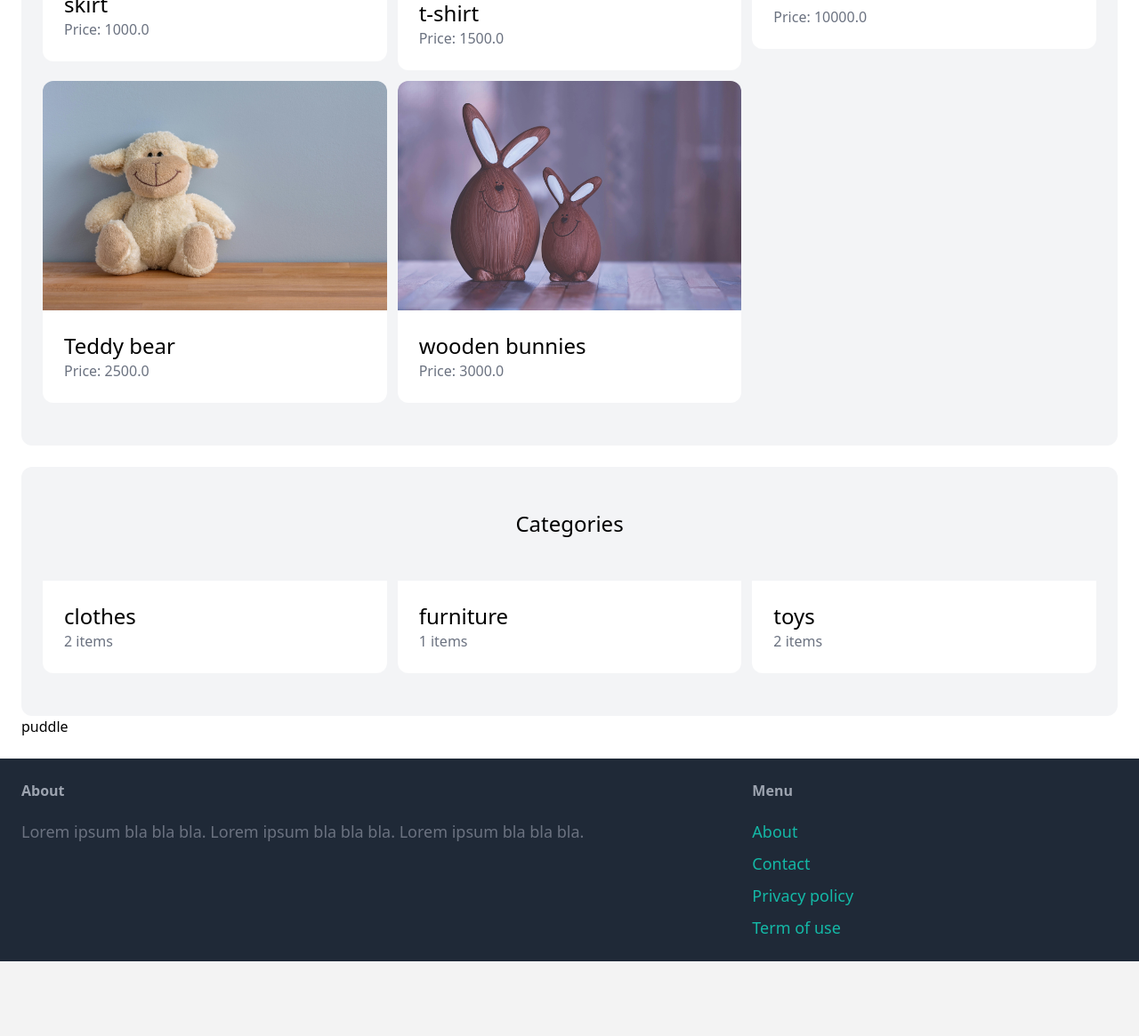
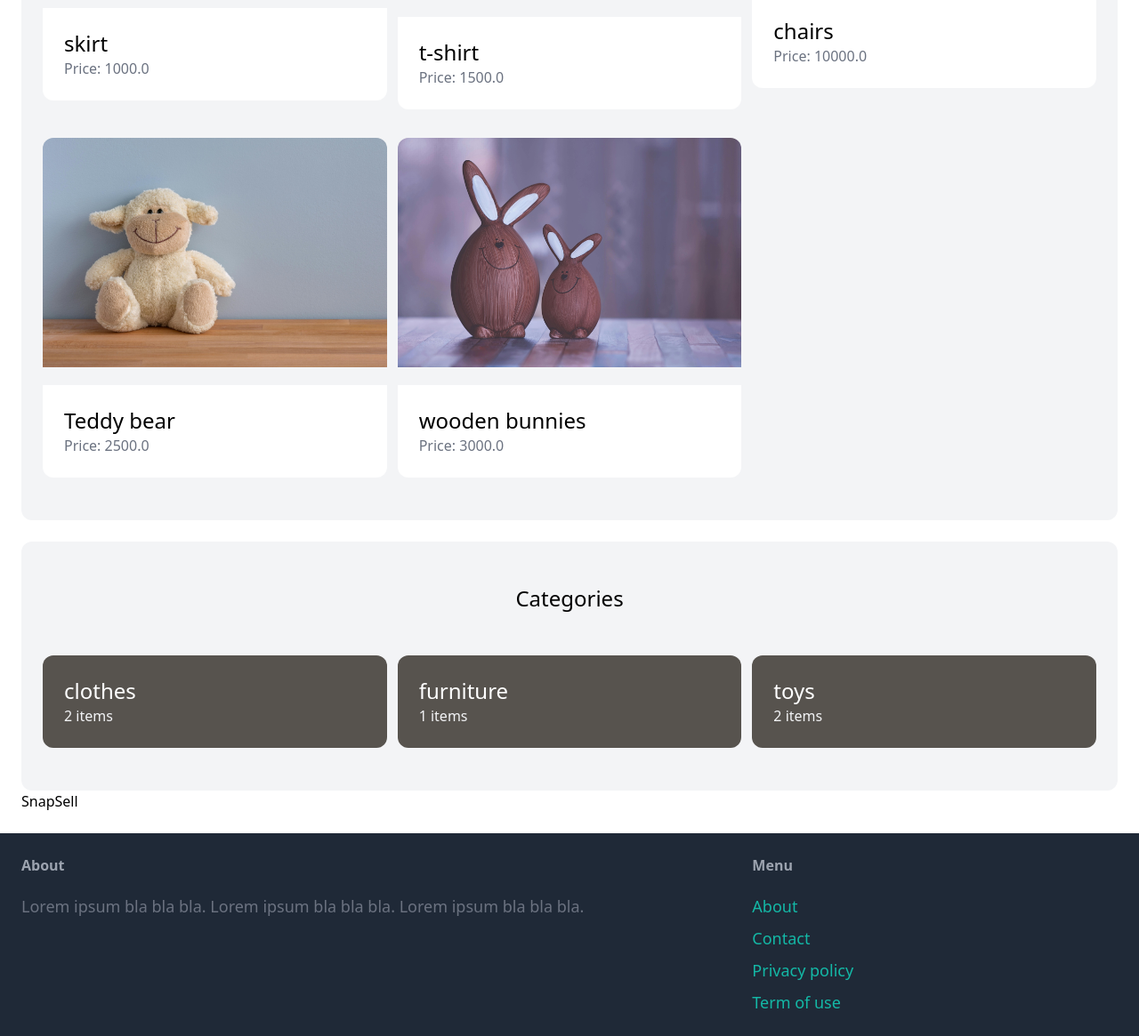
Before and after one commit to tiwarimanvi/SnapSell, a Django app: page / in a window 1280 px wide. Shown: the part 568-1733 px from the top of the page at 89% size. Before the commit the page ends 1649 px from the top, so only its background shows below. Run offline with Django 5.2, Linux system fonts and the light colour scheme; data comes from the database, SQL or seed files in the repository; both versions use the stored data as it was after the commit; some libraries are stand-ins or nearby versions.

Commit message:
changed some styling

```diff
--- a/conversation/templates/conversation/detail.html
+++ b/conversation/templates/conversation/detail.html
@@ -21,6 +21,6 @@
 
     {{ form.as_p }}
 
-    <button class="py-4 px-8 text-lg bg-teal-500 hover:bg-teal-700 rounded-xl text-white">Send</button>
+    <button class="py-4 px-8 text-lg bg-indigo-500  hover:bg-indigo-700 rounded-xl text-white">Send</button>
 </form>
 {% endblock %}
--- a/conversation/templates/conversation/new.html
+++ b/conversation/templates/conversation/new.html
@@ -22,6 +22,6 @@
         </div>
     {% endif %}
 
-    <button class="mt-6 py-4 px-8 text-lg bg-teal-500 hover:bg-teal-700 rounded-xl text-white">Send</button>
+    <button class="mt-6 py-4 px-8 text-lg bg-indigo-500  hover:bg-indigo-700  rounded-xl text-white">Send</button>
 </form>
 {% endblock %}
--- a/core/templates/core/base.html
+++ b/core/templates/core/base.html
@@ -3,17 +3,17 @@
 <head>
     <meta charset="UTF-8">
     <script src="https://cdn.tailwindcss.com"></script>
-    <title>Puddle</title>
+    <title>SnapSell</title>
 </head>
 <body>
 <nav class="flex justify-between items-center border-b border-gray-200">
-    <a href="/" class="text-xl">puddle</a>
+    <a href="/" class="text-2xl text-amber-500 font-bold mx-10">SnapSell</a>
     <div class="px-6 py-6  Space-x-6">
-        <a href="{% url 'items:new'%}" class="text-lg font-semibold hover:text-gray-500">New item</a>
-        <a href="{% url 'items:items'%}" class="text-lg font-semibold hover:text-gray-500">Browse</a>
+        <a href="{% url 'items:new'%}" class="text-lg font-semibold hover:text-gray-500">New item &nbsp;&nbsp;</a>
+        <a href="{% url 'items:items'%}" class="text-lg font-semibold hover:text-gray-500">Browse &nbsp;&nbsp;</a>
         {% if request.user.is_authenticated%}
-        <a href="{% url 'conversation:inbox'%}" class="px-6 py-3 text-lg font-semibold bg-teal-500 text-white rounded-xl hover:bg-teal-700">Inbox</a>
-        <a href="{% url 'dashboard:index'%}" class="px-6 py-3 text-lg font-semibold bg-gray-500 text-white rounded-xl hover:bg-gray-700">Dashboard</a>
+        <a href="{% url 'conversation:inbox'%}" class="px-6 py-3 text-lg font-semibold bg-indigo-500 text-white rounded-xl hover:bg-teal-700">Inbox</a>
+        <a href="{% url 'dashboard:index'%}" class="px-6 py-3 text-lg font-semibold bg-stone-500 text-white rounded-xl hover:bg-gray-700">Dashboard</a>
         {% else %}
         <a href="{% url 'core:signup'%}" class="px-6 py-3 text-lg font-semibold bg-teal-500 text-white rounded-xl hover:bg-teal-700">Sign up</a>
         <a href="{% url 'core:login'%}" class="px-6 py-3 text-lg font-semibold bg-gray-500 text-white rounded-xl hover:bg-gray-700">Log in</a>
@@ -23,7 +23,7 @@
 <div class="px-6 py-6">
   {% block content %}
   {% endblock %}
-    <h1>puddle</h1>
+    <h1>SnapSell</h1>
 </div>
 
 <footer class="py-6 px-6 flex justify-between bg-gray-800">
@@ -38,7 +38,7 @@
 
                 <ul class="space-y-2">
                     <li><a href="#" class="text-lg text-teal-500 hover:text-teal-700">About</a></li>
-                    <li><a href="#" class="text-lg text-teal-500 hover:text-teal-700">Contact</a></li>
+                    <li><a href="{% url 'core:contact'%}" class="text-lg text-teal-500 hover:text-teal-700">Contact</a></li>
                     <li><a href="#" class="text-lg text-teal-500 hover:text-teal-700">Privacy policy</a></li>
                     <li><a href="#" class="text-lg text-teal-500 hover:text-teal-700">Term of use</a></li>
                 </ul>
--- a/core/templates/core/index.html
+++ b/core/templates/core/index.html
@@ -1,12 +1,12 @@
 {% extends 'core/base.html' %}
 {% block content %}
 <div class="mt-6 px-6 py-12 bg-gray-100 rounded-xl">
-<h2 class="mb-12 text-2xl text-center">Newest Items</h2>
-<div class="grid grid-cols-3 gap-3">
+<h2 class="mb-12 text-3xl text-semibold text-center">Newest Items</h2>
+<div class="grid grid-cols-3 gap-3 w-50">
             {% for item in items %}
                 <div>
                     <a href="{% url 'items:detail' item.id %}">
-                        <div>
+                        <div class=" py-5">
                             <img src="{{ item.image.url }}" class="rounded-t-xl">
                         </div>
 
@@ -26,9 +26,9 @@
             {% for category in categories %}
                 <div>
                     <a href="#">
-                        <div class="p-6 bg-white rounded-b-xl">
-                            <h2 class="text-2xl">{{ category.name }}</h2>
-                            <p class="text-gray-500">{{ category.items.count }} items</p>
+                        <div class="p-6 bg-stone-600 rounded-xl">
+                            <h2 class="text-2xl text-white">{{ category.name }}</h2>
+                            <p class="text-gray-100">{{ category.items.count }} items</p>
                         </div>
                     </a>
                 </div>
--- a/items/templates/items/detail.html
+++ b/items/templates/items/detail.html
@@ -7,7 +7,7 @@
     <div class="col-span-3">
         <img src="{{ items.image.url }}" class="rounded-xl">
     </div>
-     <div class="col-span-2 p-6 bg-gray-100 rounded-xl">
+     <div class="col-span-2 p-6 bg-orange-200 rounded-xl">
         <h1 class="mb-6 text-3xl">{{ items.name }}</h1>
         <p class="text-gray-500"><strong>Price: </strong>{{ items.price }}</p>
         <p class="text-gray-500"><strong>Seller: </strong>{{ items.created_by.username }}</p>
--- a/items/templates/items/form.html
+++ b/items/templates/items/form.html
@@ -19,6 +19,6 @@
                 {{ form.non_field_errors }}
             </div>
         {% endif %}
-    <button class="py-4 px-8 text-lg bg-teal-500 hover:bg-teal-700 rounded-xl text-white">Submit</button>
+    <button class="py-4 px-8 text-lg bg-indigo-500 mt-2 hover:bg-indigo-700 rounded-xl text-white">Submit</button>
 </form>
 {% endblock %}
```
Also changed, not shown: items/templates/items/items.html (+0 -9 lines), db.sqlite3, media/item_images/20230403_110559.jpg (added), media/item_images/pexels-alexas-fotos-2156261.jpg (added), media/item_images/pexels-dom-j-297367.jpg (added), media/item_images/pexels-steve-johnson-923192.jpg (added), media/item_images/pexels-tetyana-kovyrina-12211.jpg (added), 2 other files.
